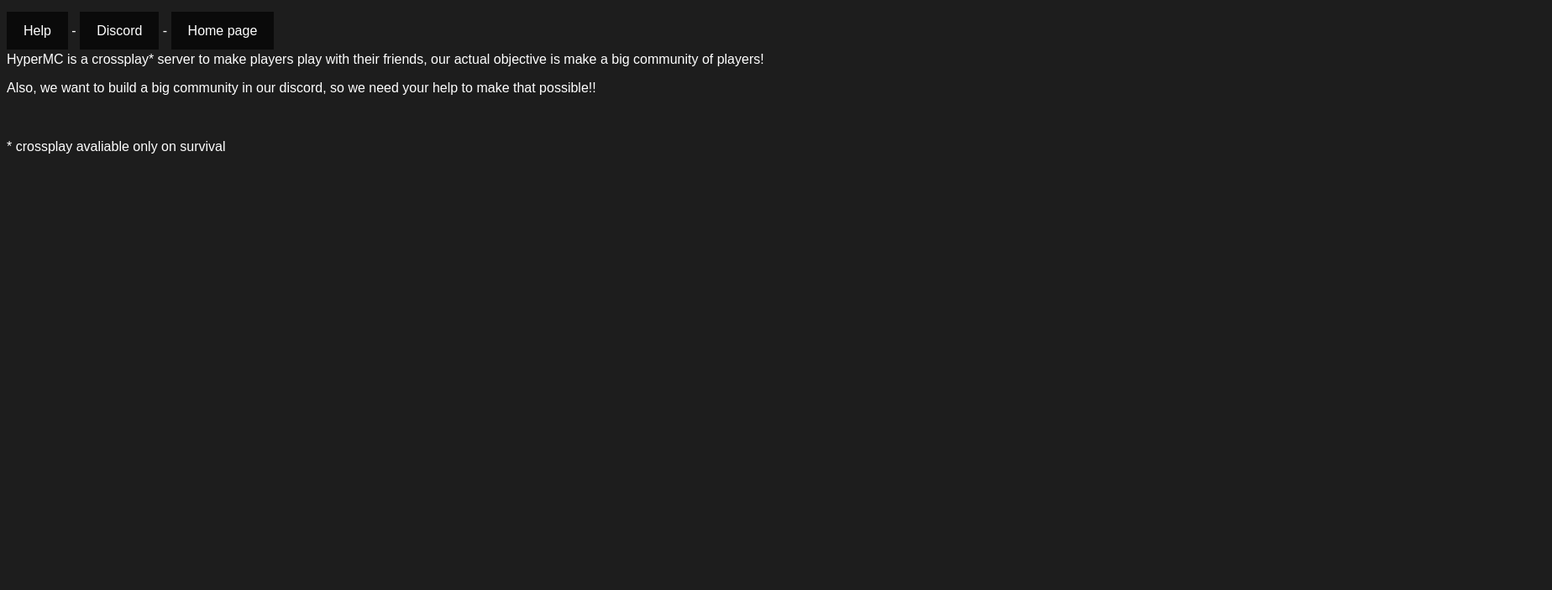
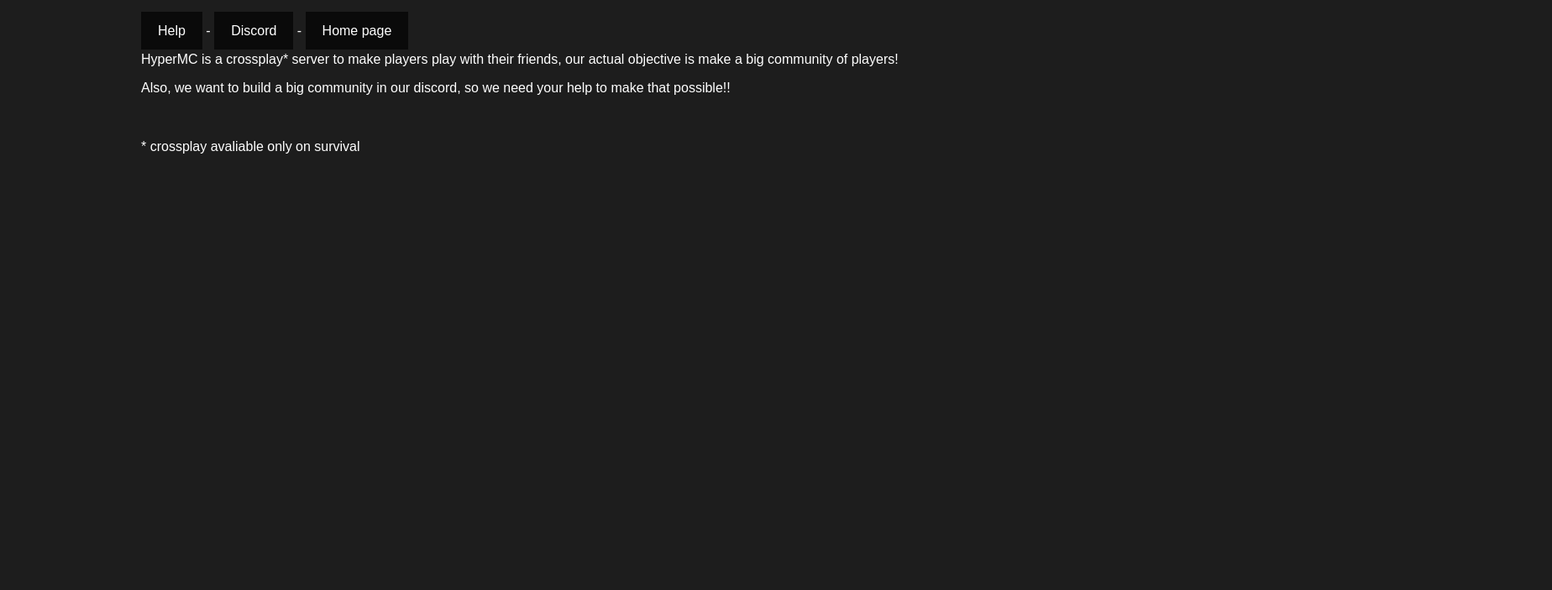
Before and after one commit to RehanPlayz/WebsiteMC, a website: page what-we-are.html in a window 1280 px wide. Shown: the part 97-800 px from the top of the page at 84% size, 1848 px wide, since content can reach past the window. Drawn offline with Linux system fonts and the light colour scheme.

Commit message:
Update what-we-are.html

```diff
--- a/what-we-are.html
+++ b/what-we-are.html
@@ -23,6 +23,13 @@
   overflow-x: hidden;
   padding-top: 20rem;
   transition: 0.5s;
+}
+  .page {
+  position: relative;
+  left: 10rem;
+  display: block;
+  justify-content: center;
+  width: 105rem;
 }
 .page h1 {
   font-size: 4rem;
```
